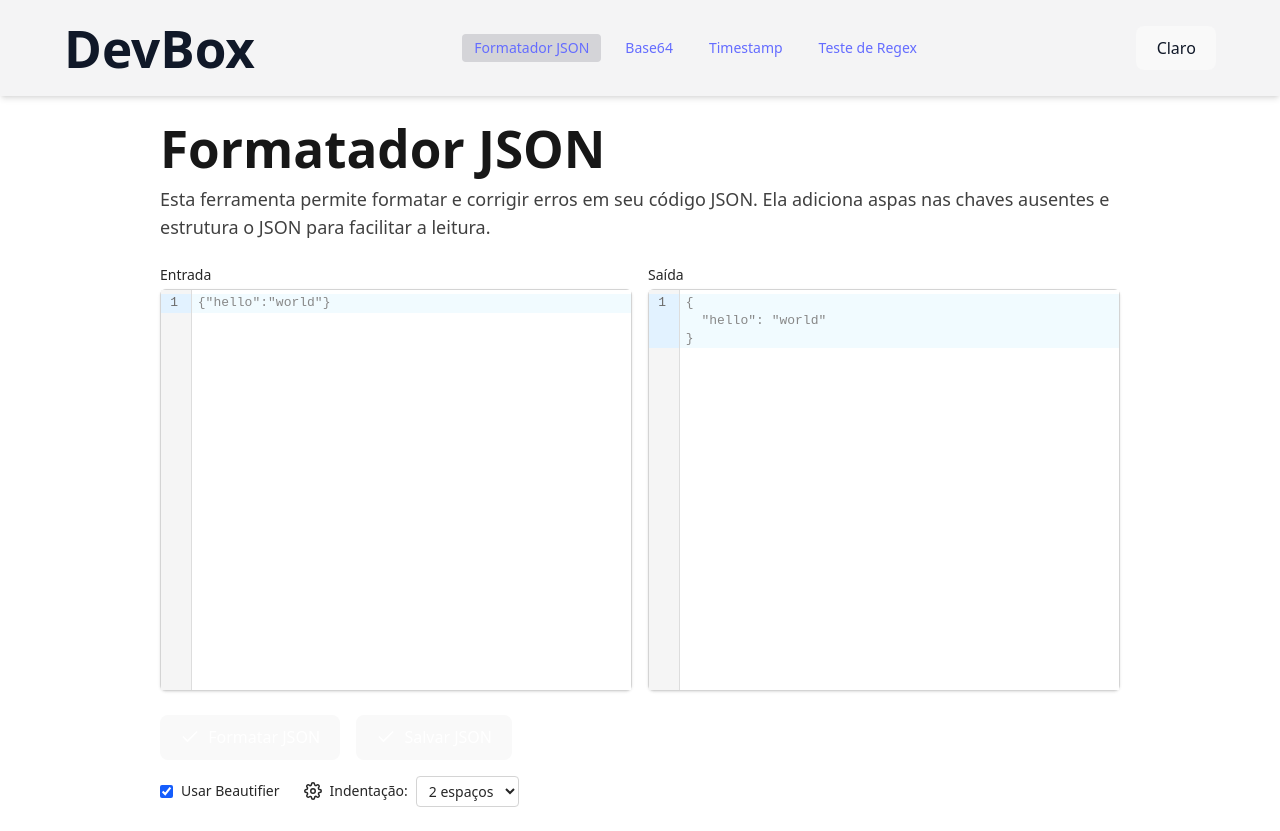
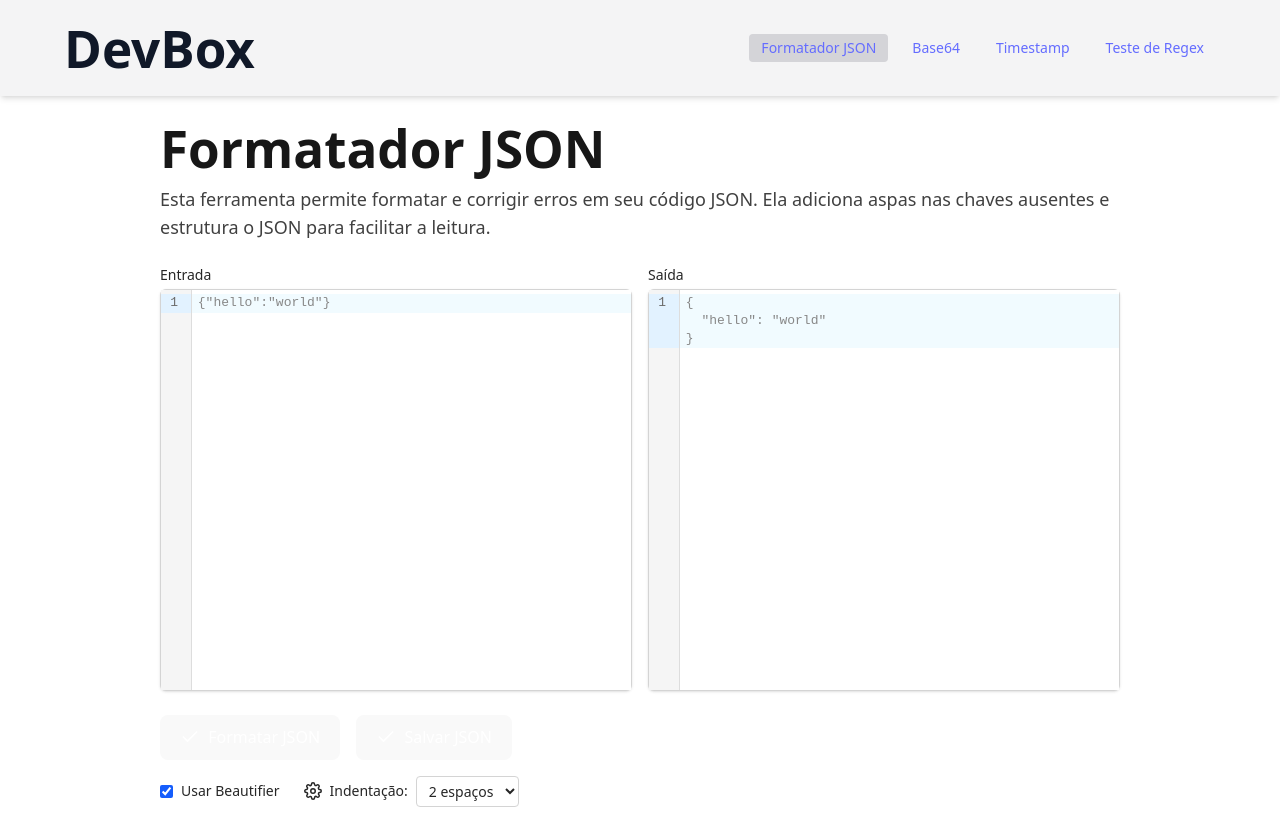
Before and after one commit to Elismar13/devbox, a React (Vite) app: page / in a window 1280 px wide. Built offline with nearby package versions, Linux system fonts and the light colour scheme.

Commit message:
feat: implement HamburgerMenu component and integrate it into Header for improved navigation

```diff
--- /dev/null
+++ b/src/components/HamburgerMenu.tsx
@@ -0,0 +1,17 @@
+import { FaBars, FaTimes } from "react-icons/fa"
+
+export default function HamburgerMenu({
+  isOpen,
+  toggleMenu,
+}: {
+  isOpen: boolean
+  toggleMenu: () => void
+}) {
+  return (
+    <div className="contents sm:hidden">
+      <button onClick={toggleMenu}>
+        {isOpen ? <FaTimes size={24} /> : <FaBars size={24} />}
+      </button>
+    </div>
+  )
+}
--- a/src/components/Header.tsx
+++ b/src/components/Header.tsx
@@ -1,32 +1,43 @@
-// src/components/Header.tsx
 import { Link, useLocation } from 'react-router-dom'
 import { useTranslation } from 'react-i18next'
-import { cn } from '../utils/classNameJoiner' // opcional: utilitário para classes condicionais
+import { useState } from 'react'
+import { cn } from '../utils/classNameJoiner'
 import DarkModeToggle from './DarkModeToggle'
+import HamburgerMenu from './HamburgerMenu'
 
 const tools = [
-  // { path: '/', label: 'home' },
   { path: '/', label: 'jsonFormatter' },
   { path: '/base64', label: 'base64' },
   { path: '/timestamp', label: 'timestamp' },
-  // { path: '/uuid', label: 'uuid' },
   { path: '/regex-tester', label: 'regexTester' },
 ]
 
 export default function Header() {
   const { t } = useTranslation()
   const location = useLocation()
+  const [isMenuOpen, setIsMenuOpen] = useState(false)
+
+  const toggleMenu = () => setIsMenuOpen((prev) => !prev)
 
   return (
-    <header className="bg-zinc-100 dark:bg-zinc-800 p-5 shadow-md">
+    <header className="relative bg-zinc-100 dark:bg-zinc-800 p-5 shadow-md">
       <div className="flex items-center justify-between max-w-6xl mx-auto">
         <h1 className="text-lg font-semibold">DevBox</h1>
 
-        <nav className="flex gap-3 text-sm">
+        <HamburgerMenu isOpen={isMenuOpen} toggleMenu={toggleMenu} />
+
+        <nav
+          className={cn(
+            'flex-col sm:flex-row sm:flex gap-3 text-sm',
+            'absolute sm:static top-full left-0 w-full sm:w-auto bg-zinc-100 dark:bg-zinc-800 sm:bg-transparent sm:dark:bg-transparent px-5 sm:px-0 py-4 sm:py-0 z-50',
+            isMenuOpen ? 'flex' : 'hidden sm:flex'
+          )}
+        >
           {tools.map(({ path, label }) => (
             <Link
               key={path}
               to={path}
+              onClick={() => setIsMenuOpen(false)} // fecha menu ao navegar
               className={cn(
                 'px-3 py-1 rounded transition-colors',
                 location.pathname === path
@@ -38,8 +49,6 @@ export default function Header() {
             </Link>
           ))}
         </nav>
-
-        <DarkModeToggle />
       </div>
     </header>
   )
```
